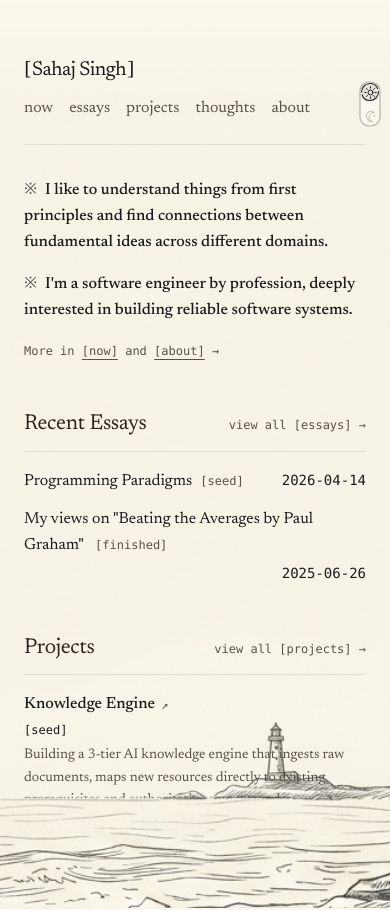
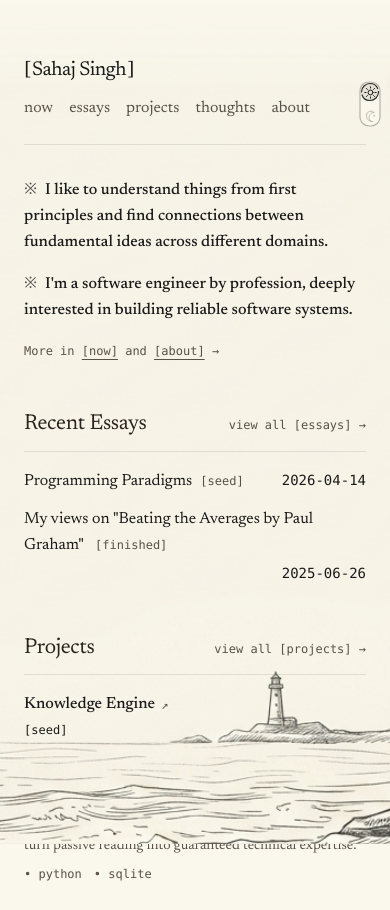
Before and after one commit to sahajdeepsingh651/sahajsingh, a Next.js app: page / in a window 390 px wide. Shown: the top 910 px of the page. Built offline with nearby package versions, Linux system fonts and the light colour scheme.

Commit message:
iphone fix

```diff
--- a/src/app/globals.css
+++ b/src/app/globals.css
@@ -248,3 +248,31 @@ html:not([data-entry-align]) .entry-row .entry-date {
     flex-shrink: 0;
     white-space: nowrap;
 }
+
+/* Horizon artwork fixed container:
+   - Default (Chrome / Android / Desktop): anchored to bottom at 100svh
+   - iOS Safari: WebKit bar-avoidance lifts bottom: 0. We force inset: 0 so WebKit treats it as a full-bleed backdrop */
+.horizon-frame {
+    position: fixed;
+    bottom: 0;
+    left: 0;
+    right: 0;
+    width: 100vw;
+    height: 100svh;
+}
+
+@media (min-width: 768px) {
+    .horizon-frame {
+        height: 100vh;
+    }
+}
+
+@supports (-webkit-touch-callout: none) {
+    .horizon-frame {
+        top: 0 !important;
+        bottom: 0 !important;
+        left: 0 !important;
+        right: 0 !important;
+        height: 100% !important;
+    }
+}
--- a/src/components/HorizonForeground.tsx
+++ b/src/components/HorizonForeground.tsx
@@ -11,7 +11,7 @@ export default function HorizonForeground() {
             {/* Layer 0: Sky, stars, and landscape background (fixed, z-0) */}
             <div
                 aria-hidden="true"
-                className="fixed -bottom-16 md:bottom-0 left-0 right-0 w-screen h-[calc(100svh+4rem)] md:h-screen pointer-events-none z-0 select-none overflow-hidden"
+                className="horizon-frame pointer-events-none z-0 select-none overflow-hidden"
             >
                 <img
                     src="/real_read_mode.original.png"
@@ -33,7 +33,7 @@ export default function HorizonForeground() {
             {/* Content at z-10 emerges from behind these waves as the user scrolls */}
             <div
                 aria-hidden="true"
-                className="fixed -bottom-16 md:bottom-0 left-0 right-0 w-screen h-[calc(100svh+4rem)] md:h-screen pointer-events-none z-20 select-none overflow-hidden"
+                className="horizon-frame pointer-events-none z-20 select-none overflow-hidden"
             >
                 <img
                     src="/horizon_foreground_light.png"
```
